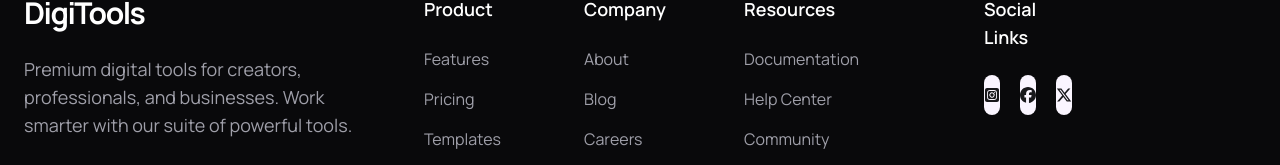
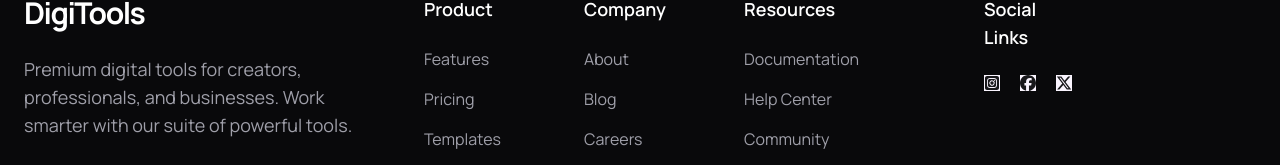
Before and after one commit to Nahidahamedridoy/A-6-DigiTools-platform, a React (Vite) app: page / in a window 1280 px wide. Shown: the part 4520-4685 px from the top of the page. Built offline with nearby package versions, Linux system fonts and the light colour scheme.

Commit message:
change Funtionatily

```diff
--- a/src/component/Footer.jsx
+++ b/src/component/Footer.jsx
@@ -101,14 +101,14 @@
           {/* icons */}
           <div>
             <h3 className="text-white font-semibold mb-6 text-lg">Social Links</h3>
-            <div className="flex justify-between gap-5">
-              <div class="bg-purple-50 w-10 h-10 rounded-full flex items-center justify-center mx-auto mb-6">
+            <div className="flex justify-between gap-5 ">
+              <div class="bg-purple-50  flex items-center justify-center mx-auto mb-6">
               <FaSquareInstagram />
             </div>
-            <div class="bg-purple-50 w-10 h-10 rounded-full flex items-center justify-center mx-auto mb-6">
+            <div class="bg-purple-50  flex items-center justify-center mx-auto mb-6">
               <FaFacebook />
             </div>
-            <div class="bg-purple-50 w-10 h-10 rounded-full flex items-center justify-center mx-auto mb-6">
+            <div class="bg-purple-50  flex items-center justify-center mx-auto mb-6">
               <FaXTwitter />
             </div>
             </div>
```
